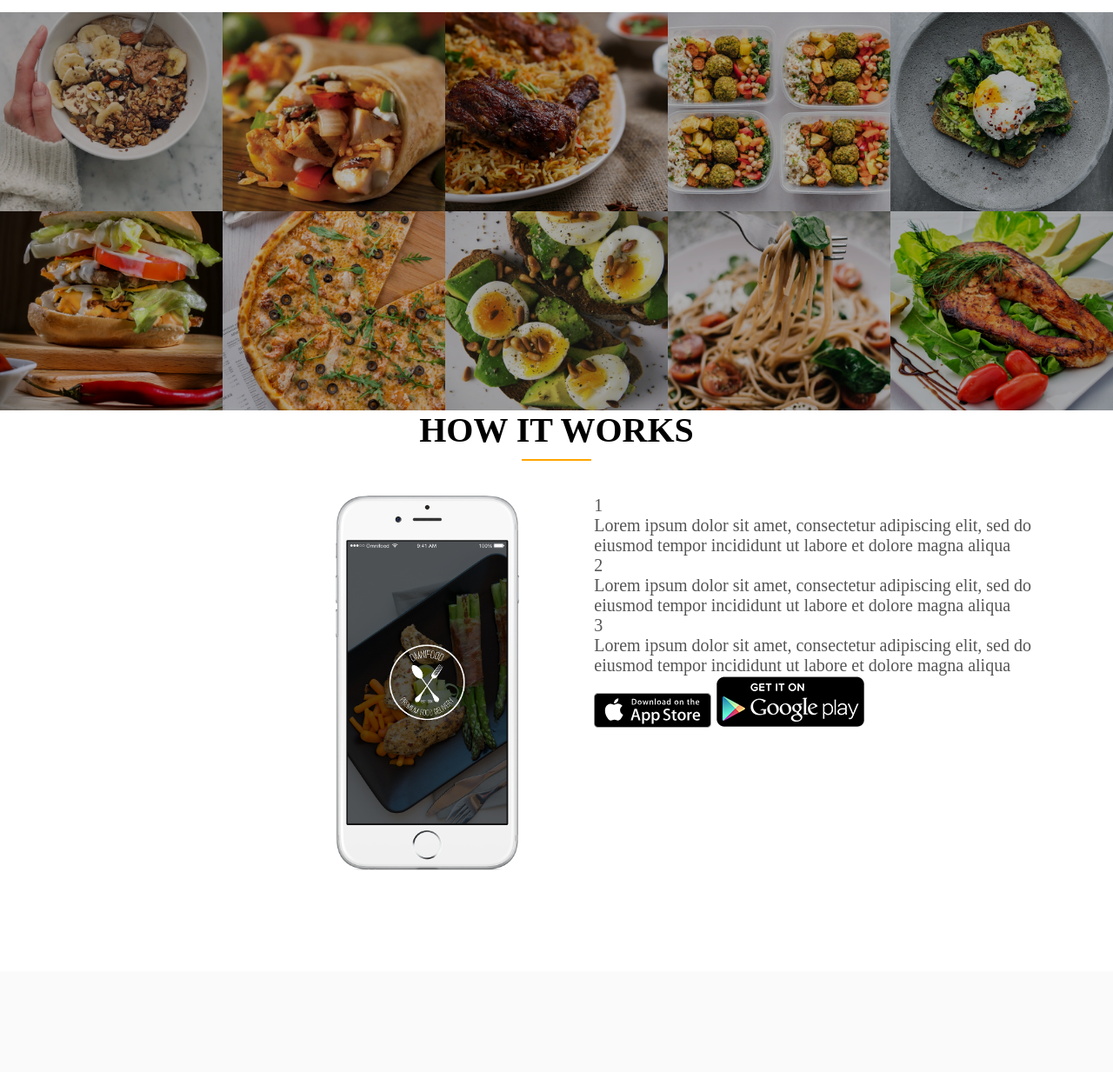
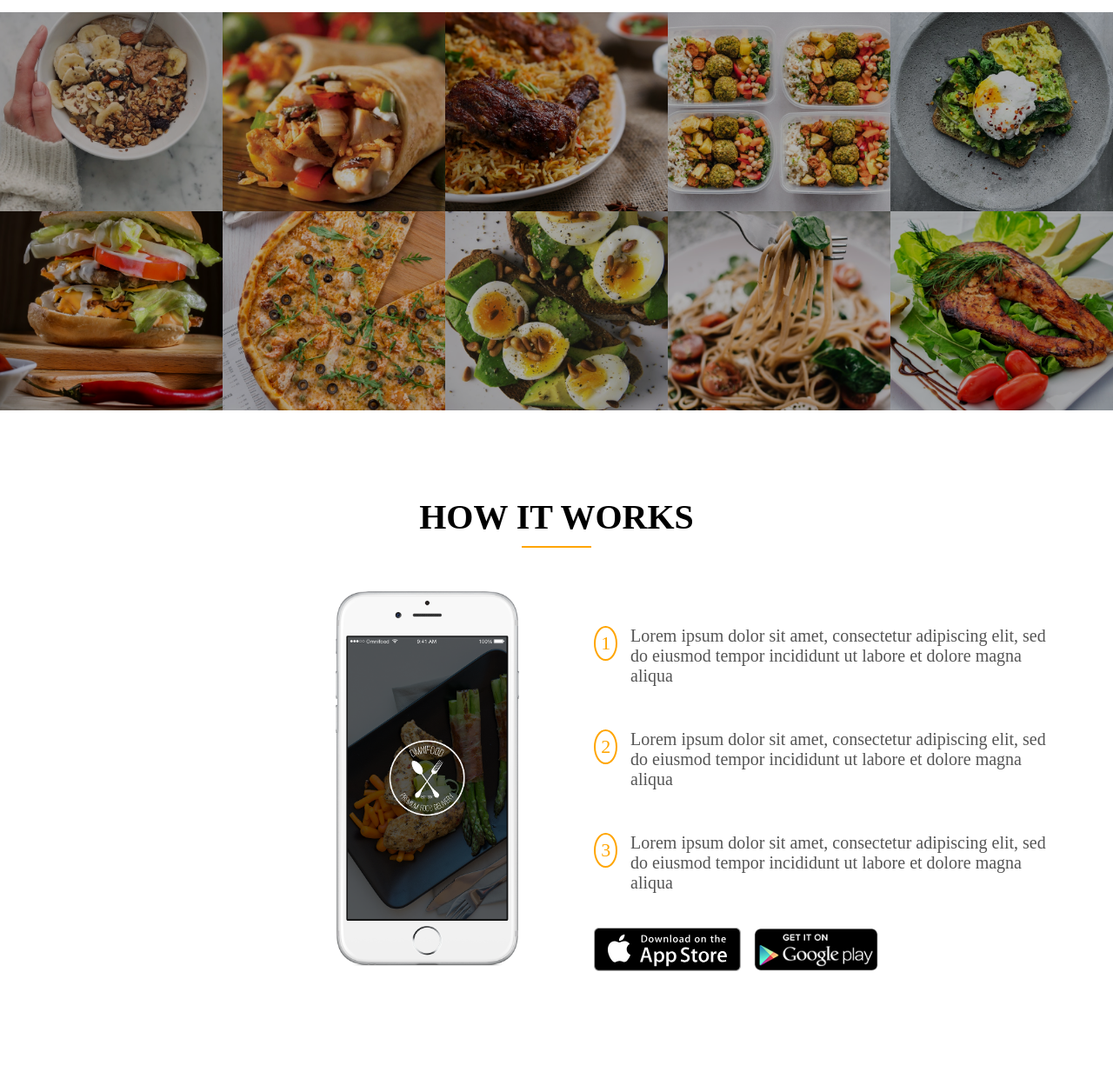
Before and after one commit to williamgyasi/TastyKitchen, a PHP site: page / in a window 1280 px wide. Shown: the part 1592-2825 px from the top of the page at 87% size. Before the commit the page ends 2593 px from the top, so only its background shows below. Run offline with PHP 8.4, Linux system fonts and the light colour scheme; some libraries are stand-ins or nearby versions.

Commit message:
How it works completed

```diff
--- a/css/style.css
+++ b/css/style.css
@@ -21,6 +21,12 @@
 .row{
     max-width: 1140px;
     margin: 0 auto;
+}
+.clear-fix{zoom: 1;}
+.clear-fix::after{
+    content: "";
+    clear: both;
+    display: block;
 }
 h1{
     margin: 0;
@@ -211,17 +217,42 @@
 /***************************************************/
 /****************** HOW IT WORKS ***************/
 /**************************************************/
-.steps-box{
-    margin-top: 20px;
-}
 .steps-box:first-child{
     text-align: right;
     padding-right: 3%;
+    margin-top: 30px;
 }
 .steps-box:last-child{
 padding-left: 3%;
+margin-top: 70px;
 }
 
 .app-screen{
     width: 40%;
 }
+
+.works-steps{
+    margin-bottom: 50px;
+    display: flex;
+
+}
+.works-steps:last-of-type{
+    margin-bottom: 40px;
+}
+.works-steps div{
+    color: orange;
+    border: 2px solid orange;
+    display: inline-block;
+    width: 40px;
+    height:40px;
+    border-radius: 50%;
+    text-align: center;
+    padding: 5px;
+    font-size: 110%;
+    margin-right: 15px;
+}
+
+.btn-app img{
+    height: 50px;
+    margin-right: 10px;
+}
--- a/index.html
+++ b/index.html
@@ -72,8 +72,8 @@
 
 
    <!-- FAVOURITE MEALS SECTION -->
-   <section class="section-meals">
-       <ul class="meals-showcase">
+   <section class="section-meals ">
+       <ul class="meals-showcase clear-fix">
            <li>
                <figure class="meal-photo">
                    <img src="/assets/1.jpg">
@@ -101,7 +101,7 @@
         </li>
        </ul>
        <!---SECOND ROW OF IMAGES-->
-       <ul class="meals-showcase">
+       <ul class="meals-showcase clear-fix">
         <li>
             <figure class="meal-photo">
                 <img src="/assets/6.jpg">
```
